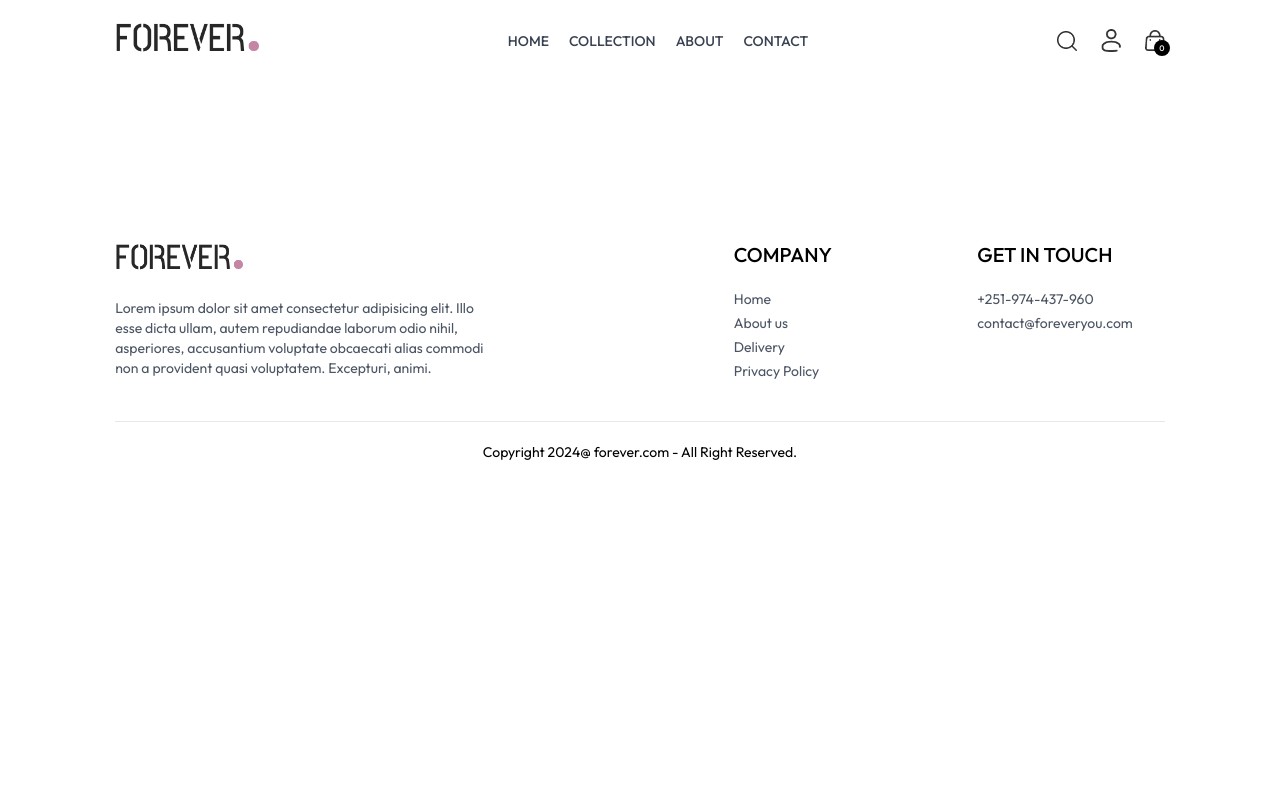
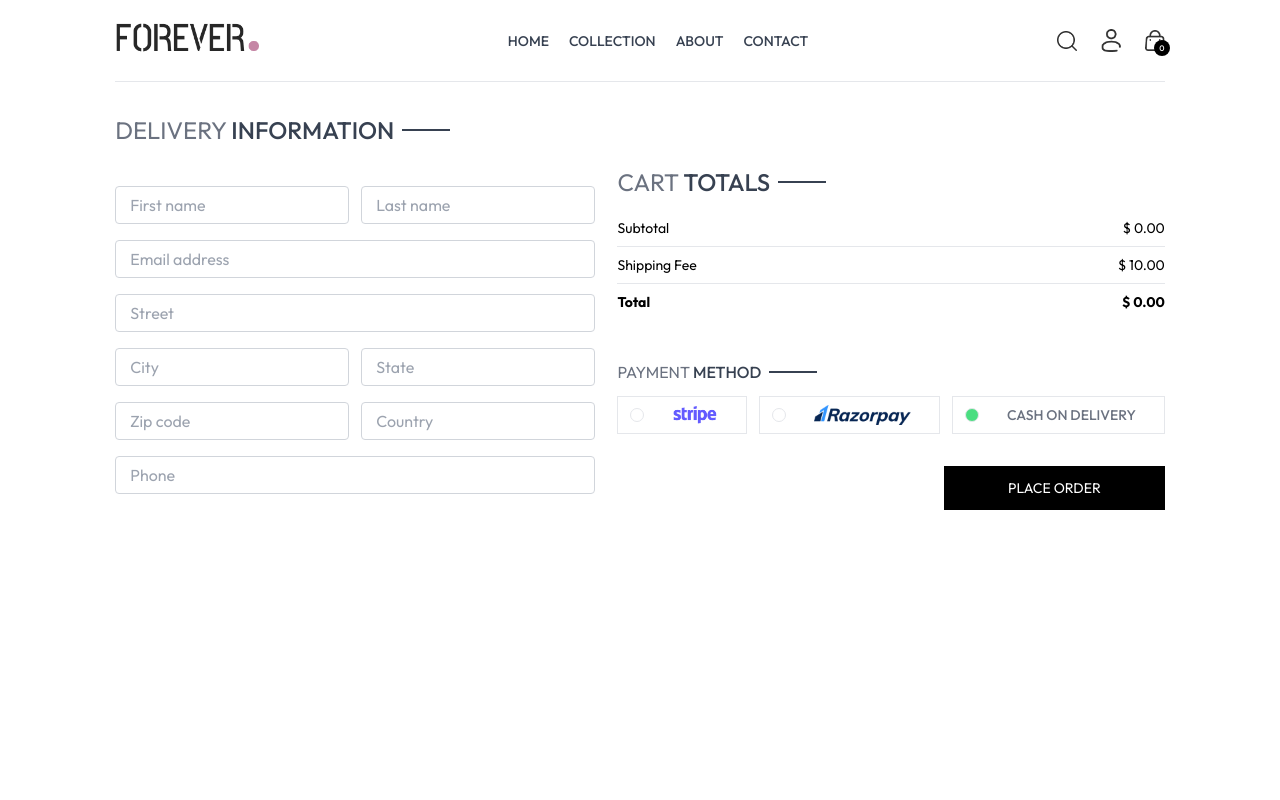
Before and after one commit to Ted-AfroEm/ecommerceApp-front-end, a React (Vite) app: page /place-order in a window 1280 px wide. Shown: the top 800 px of the page. Built offline with nearby package versions, Linux system fonts and the light colour scheme.

Commit message:
Add place order

```diff
--- a/src/pages/PlaceOrder.tsx
+++ b/src/pages/PlaceOrder.tsx
@@ -1,5 +1,133 @@
+import { useContext, useState } from "react";
+import { assets } from "../assets/frontend_assets/assets";
+import CartTotal from "../components/CartTotal";
+import Title from "../components/Title";
+import { ShopContext } from "../context/ShopContext";
+
 const PlaceOrder = () => {
-  return <div></div>;
+  const [paymentMethod, setPaymentMethod] = useState("cod");
+  const { navigate } = useContext(ShopContext);
+
+  return (
+    <div className="flex flex-col sm:flex-row justify-between gap-4 pt-5 am:pt-14 min-h-[80vh] border-t">
+      <div className="flex flex-col gap-4 w-full sm:max-w-[480px]">
+        <div className="text-xl sm:text-2xl my-3">
+          <Title text1="DELIVERY" text2="INFORMATION" />
+        </div>
+        <div className="flex gap-3">
+          <input
+            className="border border-gray-300 rounded py-1.5 px-3.5 w-full"
+            type="text"
+            placeholder="First name"
+          />
+          <input
+            className="border border-gray-300 rounded py-1.5 px-3.5 w-full"
+            type="text"
+            placeholder="Last name"
+          />
+        </div>
+        <div className="flex gap-3">
+          <input
+            className="border border-gray-300 rounded py-1.5 px-3.5 w-full"
+            type="email"
+            placeholder="Email address"
+          />
+        </div>
+        <div className="flex gap-3">
+          <input
+            className="border border-gray-300 rounded py-1.5 px-3.5 w-full"
+            type="text"
+            placeholder="Street"
+          />
+        </div>
+        <div className="flex gap-3">
+          <input
+            className="border border-gray-300 rounded py-1.5 px-3.5 w-full"
+            type="text"
+            placeholder="City"
+          />
+          <input
+            className="border border-gray-300 rounded py-1.5 px-3.5 w-full"
+            type="text"
+            placeholder="State"
+          />
+        </div>
+        <div className="flex gap-3">
+          <input
+            className="border border-gray-300 rounded py-1.5 px-3.5 w-full"
+            type="number"
+            placeholder="Zip code"
+          />
+          <input
+            className="border border-gray-300 rounded py-1.5 px-3.5 w-full"
+            type="text"
+            placeholder="Country"
+          />
+        </div>
+        <div className="flex gap-3">
+          <input
+            className="border border-gray-300 rounded py-1.5 px-3.5 w-full"
+            type="number"
+            placeholder="Phone"
+          />
+        </div>
+      </div>
+      <div className="mt-8">
+        <div className="mt-8 min-w-80">
+          <CartTotal />
+        </div>
+        <div className="mt-12">
+          <Title text1="PAYMENT" text2="METHOD" />
+          {/* Payment Method Selection */}
+          <div className="flex flex-col gap-3 lg:flex-row">
+            <div
+              onClick={() => setPaymentMethod("stripe")}
+              className="flex items-center gap-3 border p-2 px-3 cursor-pointer"
+            >
+              <p
+                className={`min-w-3.5 h-3.5 border rounded-full ${
+                  paymentMethod === "stripe" ? "bg-green-400" : ""
+                }`}
+              ></p>
+              <img className="h-5 mx-4" src={assets.stripe_logo} alt="" />
+            </div>
+            <div
+              onClick={() => setPaymentMethod("razorpay")}
+              className="flex items-center gap-3 border p-2 px-3 cursor-pointer"
+            >
+              <p
+                className={`min-w-3.5 h-3.5 border rounded-full ${
+                  paymentMethod === "razorpay" ? "bg-green-400" : ""
+                }`}
+              ></p>
+              <img className="h-5 mx-4" src={assets.razorpay_logo} alt="" />
+            </div>
+            <div
+              onClick={() => setPaymentMethod("cod")}
+              className="flex items-center gap-3 border p-2 px-3 cursor-pointer"
+            >
+              <p
+                className={`min-w-3.5 h-3.5 border rounded-full ${
+                  paymentMethod === "cod" ? "bg-green-400" : ""
+                }`}
+              ></p>
+              <p className="text-gray-500 text-sm font-medium mx-4">
+                CASH ON DELIVERY
+              </p>
+            </div>
+          </div>
+          <div className="w-full text-end mt-8">
+            <button
+              onClick={() => navigate("/orders")}
+              className="bg-black text-white px-16 py-3 text-sm"
+            >
+              PLACE ORDER
+            </button>
+          </div>
+        </div>
+      </div>
+    </div>
+  );
 };
 
 export default PlaceOrder;
```
